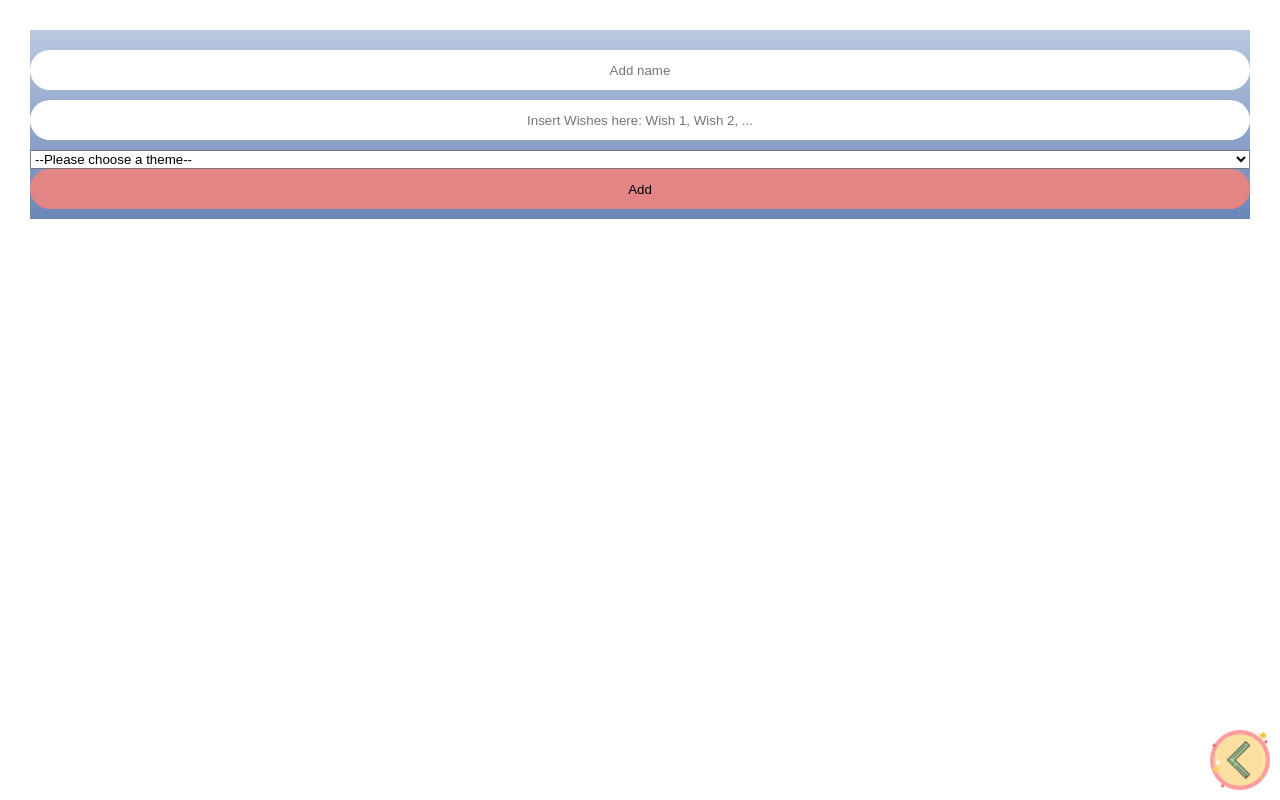
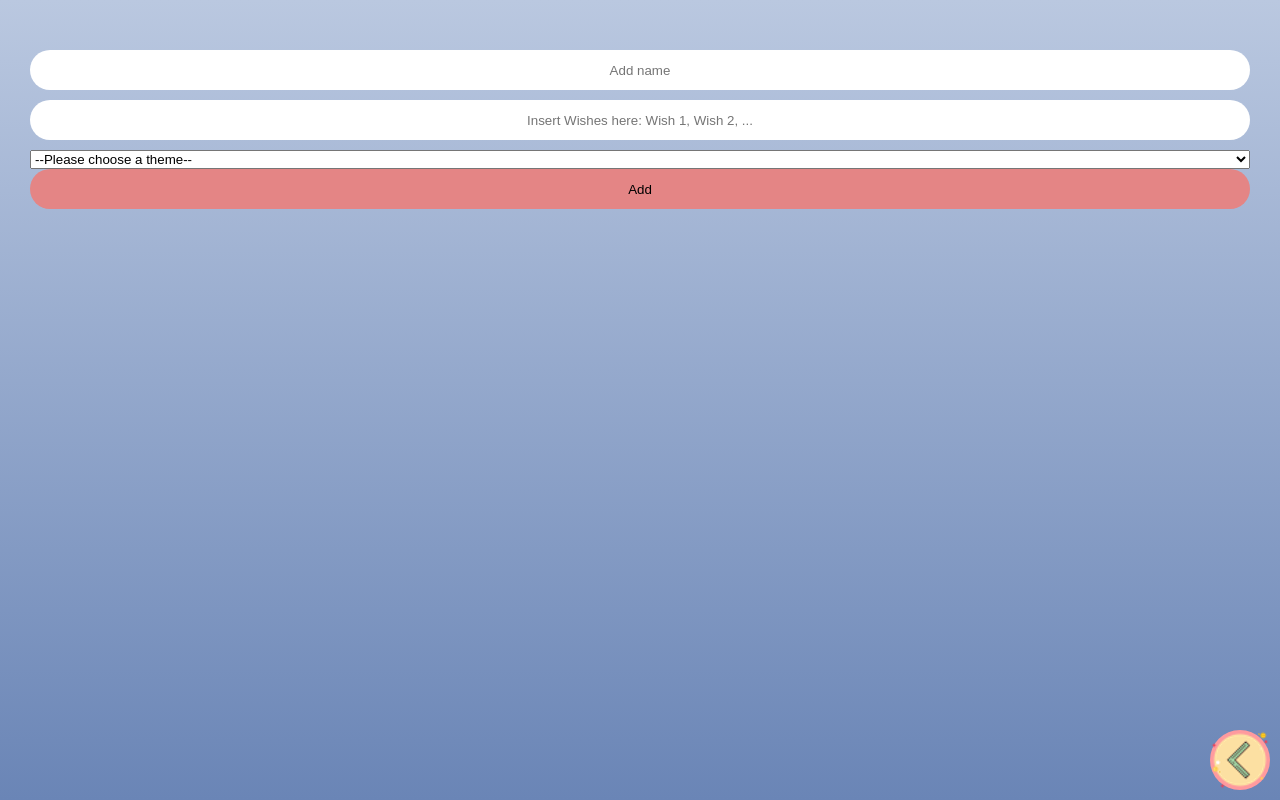
Before and after one commit to kschmitz123/wishlist, a React (Create React App) app in the folder client/: page /add in a window 1280 px wide. Built offline with nearby package versions, Linux system fonts and the light colour scheme.

Commit message:
Adapt styling of container

```diff
--- a/client/src/components/Container.js
+++ b/client/src/components/Container.js
@@ -1,7 +1,9 @@
 import styled from "styled-components/macro";
 
 const Container = styled.div`
-  margin: 30px;
+  padding: 30px;
   text-align: center;
+  height: 100vh;
+  width: 100vw;
 `;
 export default Container;
```
